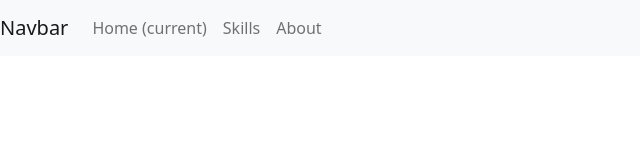
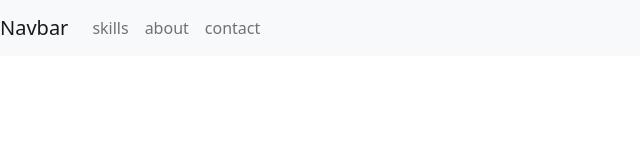
Before and after one commit to Heiron-0497/equipoa-cv, an Angular app: page / in a window 1280 px wide. Shown: the top 160 px of the page, without its empty margins (0-640 px from the left). Built offline with nearby package versions, Linux system fonts and the light colour scheme.

Commit message:
add menuItem model and setup in the page

```diff
--- a/src/app/components/navbar/navbar.component.html
+++ b/src/app/components/navbar/navbar.component.html
@@ -7,15 +7,9 @@
 
   <div class="collapse navbar-collapse" [class.show]="show">
     <ul class="navbar-nav mr-auto">
-      <li class="nav-item active">
-        <a class="nav-link" href="#">Home <span class="sr-only">(current)</span></a>
-      </li>
-      <li class="nav-item">
-        <a class="nav-link" [routerLink]="['skills']" routerLinkActive="active">Skills</a>
-      </li>
 
-      <li class="nav-item">
-        <a class="nav-link" [routerLink]="['about']" routerLinkActive="active">About</a>
+      <li class="nav-item" *ngFor="let item of menu">
+        <a class="nav-link" [routerLink]="[item.url]" routerLinkActive="active">{{item.text}}</a>
       </li>
 
     </ul>
--- a/src/app/components/navbar/navbar.component.ts
+++ b/src/app/components/navbar/navbar.component.ts
@@ -1,4 +1,5 @@
 import { Component, OnInit } from '@angular/core';
+import { MenuItem } from '../../models/menu-item';
 
 @Component({
   selector: 'navbar',
@@ -7,12 +8,27 @@ import { Component, OnInit } from '@angular/core';
 })
 export class NavbarComponent implements OnInit {
   show: boolean;
+  menu: Array<MenuItem> = [];
 
   constructor() {
     this.show = false;
   }
 
-  ngOnInit(): void {
+  ngOnInit() {
+    this.menu = [
+      {
+        text: 'skills',
+        url: 'skill'
+      },
+      {
+        text: 'about',
+        url: 'about'
+      },
+      {
+        text: 'contact',
+        url: 'contact'
+      }
+    ];
   }
 
 }
--- /dev/null
+++ b/src/app/models/menu-item.ts
@@ -0,0 +1,4 @@
+export interface MenuItem {
+  text: string;
+  url: string;
+}
```
